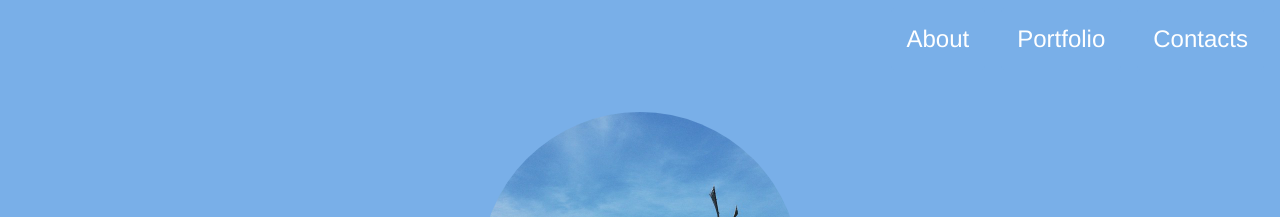
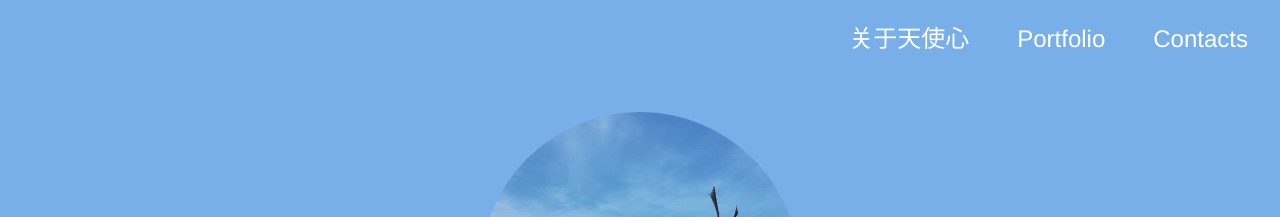
Before and after one commit to jadeGithub/jadeGithub.github.io, a Jekyll site: the page built from index.html, in a window 1280 px wide and 900 px high. Shown: the top 217 px of the window. Built offline with Jekyll 4.4.1, drawn with Linux system fonts in a browser that asks for light colours; nearby versions of some CDN libraries.

Commit message:
Update navbar.html

```diff
--- a/_includes/navbar.html
+++ b/_includes/navbar.html
@@ -13,7 +13,7 @@
     <div class="collapse navbar-toggleable-xs pull-sm-right" id="CollapsingNavbar">
         <ul class="nav navbar-nav">
             <li class="nav-item">
-                <div class="nav-link" data-link=".container-about">About</div>
+                <div class="nav-link" data-link=".container-about">关于天使心</div>
             </li>
             <li class="nav-item">
                 <div class="nav-link" data-link=".container-instagram">Portfolio</div>
```
